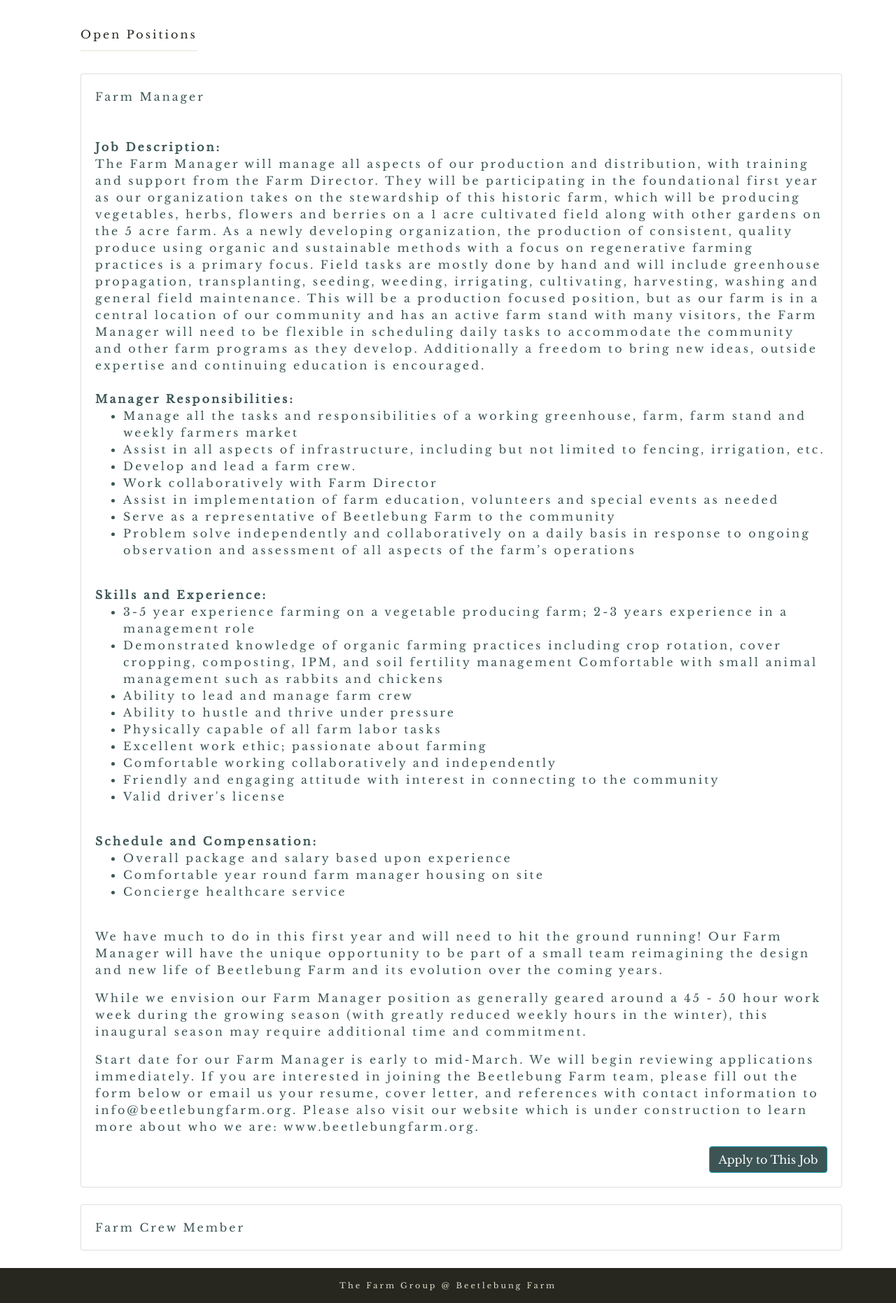
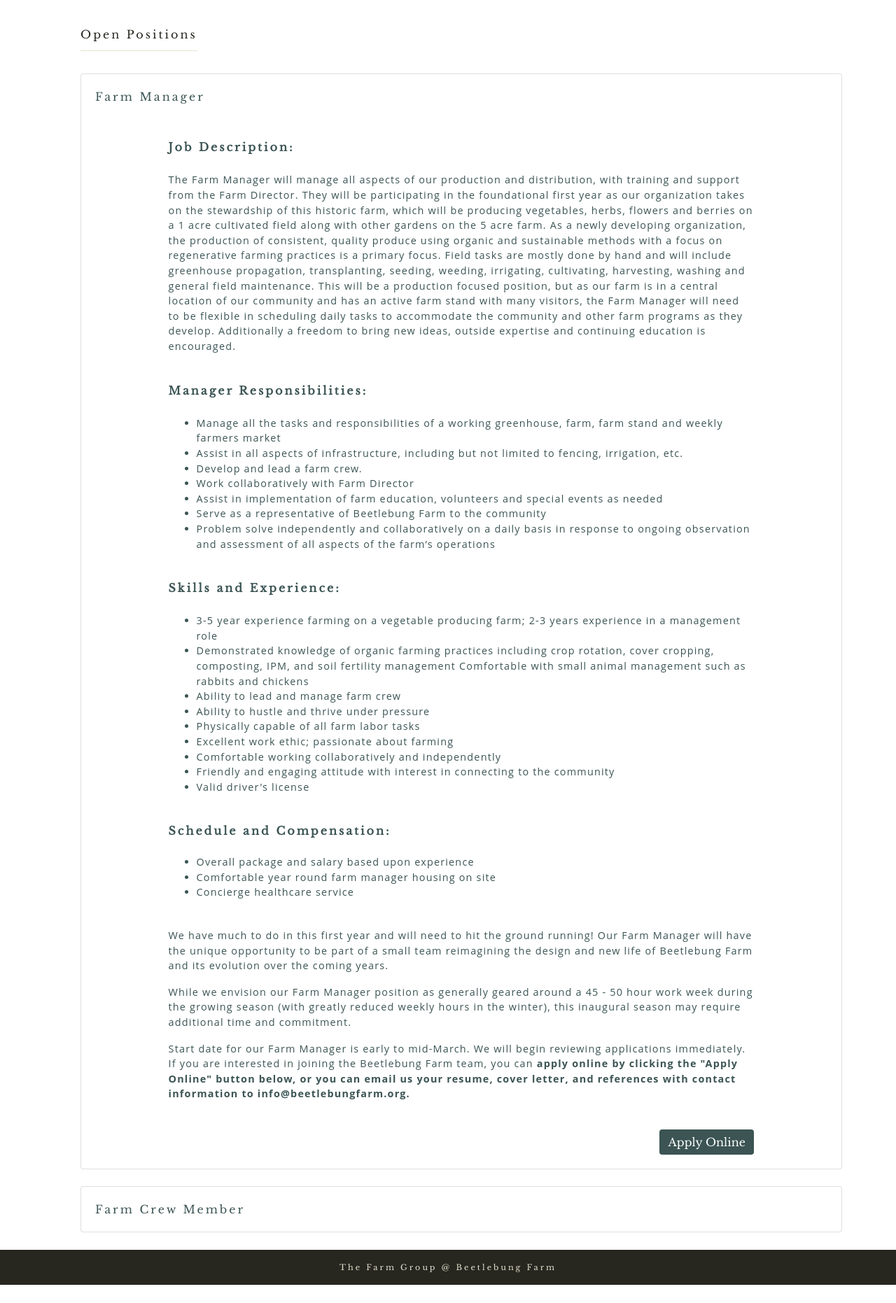
Before and after one commit to njasset10/beetlebungfarm, a PHP site: page /application.html in a window 1280 px wide, after a click on "Farm Manager". Shown: the part 80-1942 px from the top of the page at 70% size. After the commit the page ends 1916 px from the top, so only its background shows below. Run offline with PHP 8.4, Linux system fonts and the light colour scheme; some libraries are stand-ins or nearby versions.

Commit message:
new card content design

```diff
--- a/application.html
+++ b/application.html
@@ -48,16 +48,21 @@
                 <div class="card link" data-toggle="collapse" data-target="#jobDescription1" style="cursor:pointer">
                     <div class="card-body">
                         Farm Manager
+                        <div class="internalCard">
                         <div id="jobDescription1" class="collapse">
                             <br/>
                             <br/>
                             <strong>Job Description:</strong>
                             <br/>
+                            <br/>
+                            <p class="applicationBody">
                             The Farm Manager will manage all aspects of our production and distribution, with training and support from the Farm Director. They will be participating in the foundational first year as our organization takes on the stewardship of this historic farm, which will be producing vegetables, herbs, flowers and berries on a 1 acre cultivated field along with other gardens on the 5 acre farm. As a newly developing organization, the production of consistent, quality produce using organic and sustainable methods with a focus on regenerative farming practices is a primary focus. Field tasks are mostly done by hand and will include greenhouse propagation, transplanting, seeding, weeding, irrigating, cultivating, harvesting, washing and general field maintenance. This will be a production focused position, but as our farm is in a central location of our community and has an active farm stand with many visitors, the Farm Manager will need to be flexible in scheduling daily tasks to accommodate the community and other farm programs as they develop. Additionally a freedom to bring new ideas, outside expertise and continuing education is encouraged.
+                            </p>
+                            <br/>
+                            <strong>Manager Responsibilities:</strong>
                             <br/>
                             <br/>
-                            <strong>Manager Responsibilities:</strong>
-                            <ul>
+                            <ul class="applicationBody">
                                 <li>Manage all the tasks and responsibilities of a working greenhouse, farm, farm stand and weekly farmers market</li>
                                 <li>Assist in all aspects of infrastructure, including but not limited to fencing, irrigation, etc.</li>
                                 <li>Develop and lead a farm crew.</li>
@@ -68,7 +73,9 @@
                             </ul>
                             <br/>
                             <strong>Skills and Experience:</strong>
-                            <ul>
+                            <br/>
+                            <br/>
+                            <ul class="applicationBody">
                                 <li>3-5 year experience farming on a vegetable producing farm; 2-3 years experience in a management role</li>
                                 <li>Demonstrated knowledge of organic farming practices including crop rotation, cover cropping, composting, IPM, and soil fertility management Comfortable with small animal management such as rabbits and chickens</li>
                                 <li>Ability to lead and manage farm crew</li>
@@ -81,20 +88,23 @@
                             </ul>
                             <br/>
                             <strong>Schedule and Compensation:</strong>
-                            <ul>
+                            <ul class="applicationBody">
+                             <br/>
                                 <li>Overall package and salary based upon experience</li>
                                 <li>Comfortable year round farm manager housing on site</li>
                                 <li>Concierge healthcare service</li>
                             </ul>
                             <br/>
-                            <p>We have much to do in this first year and will need to hit the ground running! Our Farm Manager will have the unique opportunity to be part of a small team reimagining the design and new life of Beetlebung Farm and its evolution over the coming years. </p>
-                            <p>While we envision our Farm Manager position as generally geared around a 45 - 50 hour work week during the growing season (with greatly reduced weekly hours in the winter), this inaugural season may require additional time and commitment. </p>
-                            <p>Start date for our Farm Manager is early to mid-March. We will begin reviewing applications immediately. If you are interested in joining the Beetlebung Farm team, please fill out the form below or email us your resume, cover letter, and references with contact information to info@beetlebungfarm.org. Please also visit our website which is under construction to learn more about who we are: www.beetlebungfarm.org. </p>
+                            <p class="applicationBody">We have much to do in this first year and will need to hit the ground running! Our Farm Manager will have the unique opportunity to be part of a small team reimagining the design and new life of Beetlebung Farm and its evolution over the coming years. </p>
+                            <p class="applicationBody">While we envision our Farm Manager position as generally geared around a 45 - 50 hour work week during the growing season (with greatly reduced weekly hours in the winter), this inaugural season may require additional time and commitment. </p>
+                            <p class="applicationBody">Start date for our Farm Manager is early to mid-March. We will begin reviewing applications immediately. If you are interested in joining the Beetlebung Farm team, you can <strong> apply online by clicking the "Apply Online" button below, or you can email us your resume, cover letter, and references with contact information to info@beetlebungfarm.org. </strong> </p>
+                            <br/>
                             <div style="text-align: right;">
-                                <button type="button" style="background-color:#3C5454;" class="btn btn-info" target="#" onclick="location.href='https://docs.google.com/forms/d/e/1FAIpQLScP0b5WBPQi8dc-a4MoUXYpDnfhm1QXWoznZ-baE06p1Ki-2w/viewform?usp=sf_link'">
-                                    Apply to This Job
+                                <button type="button" style="background-color:#3C5454; border: 0;" class="btn btn-info" target="#" onclick="location.href='https://docs.google.com/forms/d/e/1FAIpQLScP0b5WBPQi8dc-a4MoUXYpDnfhm1QXWoznZ-baE06p1Ki-2w/viewform?usp=sf_link'">
+                                    Apply Online
                                 </button>
                             </div>
+                        </div>
                         </div>
                     </div>
                 </div>
@@ -102,16 +112,21 @@
                 <div class="card link" data-toggle="collapse" data-target="#jobDescription2" style="cursor:pointer">
                     <div class="card-body">
                         Farm Crew Member
+                        <div class="internalCard">
                         <div id="jobDescription2" class="collapse">
                                 <br/>
                                 <br/>
                                 <strong>Job Description:</strong>
                                 <br/>
+                                <br/>
+                                <p class="applicationBody">
                                 We’re seeking a farm crew member to be an integral part of our team and to work primarily in the field.  Field tasks are mostly done by hand and will include greenhouse propagation, transplanting, seeding, weeding, irrigating, cultivating, harvesting, washing and general field maintenance. We’re looking for someone who is eager to learn, a good team player and willing to work hard to get the task done and to have fun doing it. Our Farm Crew Member will be participating in the foundational first year as our organization takes on the stewardship of this historic farm, which will be producing vegetables, herbs, flowers and berries on a 1 acre cultivated field along with other gardens on the 5 acre farm. As a newly developing organization the production of consistent, quality produce using organic and sustainable methods with a focus on regenerative farming practices is a primary focus. This is a unique opportunity to be part of a small team reimagining the design and new life of this farm and its evolution. Overall, our goal is to support team members in developing and deepening their skills, with opportunities to continue to grow with the farm.
+                                </p>
+                                <br/>
+                                <strong>Farm Crew Member Responsibilities:</strong>
                                 <br/>
                                 <br/>
-                                <strong>Farm Crew Member Responsibilities:</strong>
-                                <ul>
+                                <ul class="applicationBody">
                                     <li>Harvesting</li>
                                     <li>Post harvest handling: washing, sorting, packing, delivering</li>
                                     <li>Fieldwork: planting, weeding, mulching, maintenance and more</li>
@@ -121,7 +136,9 @@
                                 </ul>
                                 <br/>
                                 <strong>Skills and Experience:</strong>
-                                <ul>
+                                <br/>
+                                <br/>
+                                <ul class="applicationBody">
                                     <li>1-3 years experience working on a producing farm</li>
                                     <li>Ability to hustle and to  thrive under pressure</li>
                                     <li>Physically capable of all farm labor tasks (comfortably lift 50 lbs)</li>
@@ -130,14 +147,14 @@
                                     <li>Valid driver's license</li>
                                 </ul>
                                 <br/>
-                                <br/>
-                                <p>Start date for our Farm Crew is early to mid-April. We will begin reviewing applications immediately. If you are interested in joining the Beetlebung Farm team, please fill out the form below or email us your resume, cover letter, and three - four references with contact information to info@beetlebungfarm.org. Please also visit our website which is under construction to learn more about who we are: www.beetlebungfarm.org. </p>
+                                <p class="applicationBody">Start date for our Farm Crew is early to mid-April. We will begin reviewing applications immediately. If you are interested in joining the Beetlebung Farm team, you can <strong> apply online by clicking the "Apply Online" button below, or you can email us your resume, cover letter, and references with contact information to info@beetlebungfarm.org. </strong> </p>
                                 <br/>
                             <div style="text-align: right;">
-                                <button type="button" style="background-color:#3C5454;" class="btn btn-info" target="#" onclick="location.href='https://docs.google.com/forms/d/e/1FAIpQLSe29hjHagnmclFJ6BAx6KsUTGtToEYiodZKZ8x2HdOzP1TbjA/viewform'">
-                                    Apply to This Job
+                                <button type="button" style="background-color:#3C5454; border: 0;" class="btn btn-info" target="#" onclick="location.href='https://docs.google.com/forms/d/e/1FAIpQLSe29hjHagnmclFJ6BAx6KsUTGtToEYiodZKZ8x2HdOzP1TbjA/viewform'">
+                                    Apply Online
                                 </button>
                             </div>
+                        </div>
                         </div>
                     </div>
                 </div>
--- a/main.css
+++ b/main.css
@@ -153,6 +153,17 @@
     margin: 5% 0 3% 0;
 }
 
+.applicationBody {
+    font-family: 'Open Sans', sans-serif;
+    font-size: 0.9rem;
+    letter-spacing: 1.2px;
+}
+
+.internalCard {
+    padding: 0 10% 0 10%;
+    border-width: 0;
+}
+
 .aboutText {
     font-family: 'Open Sans', sans-serif;
     font-size: 1rem;
```
